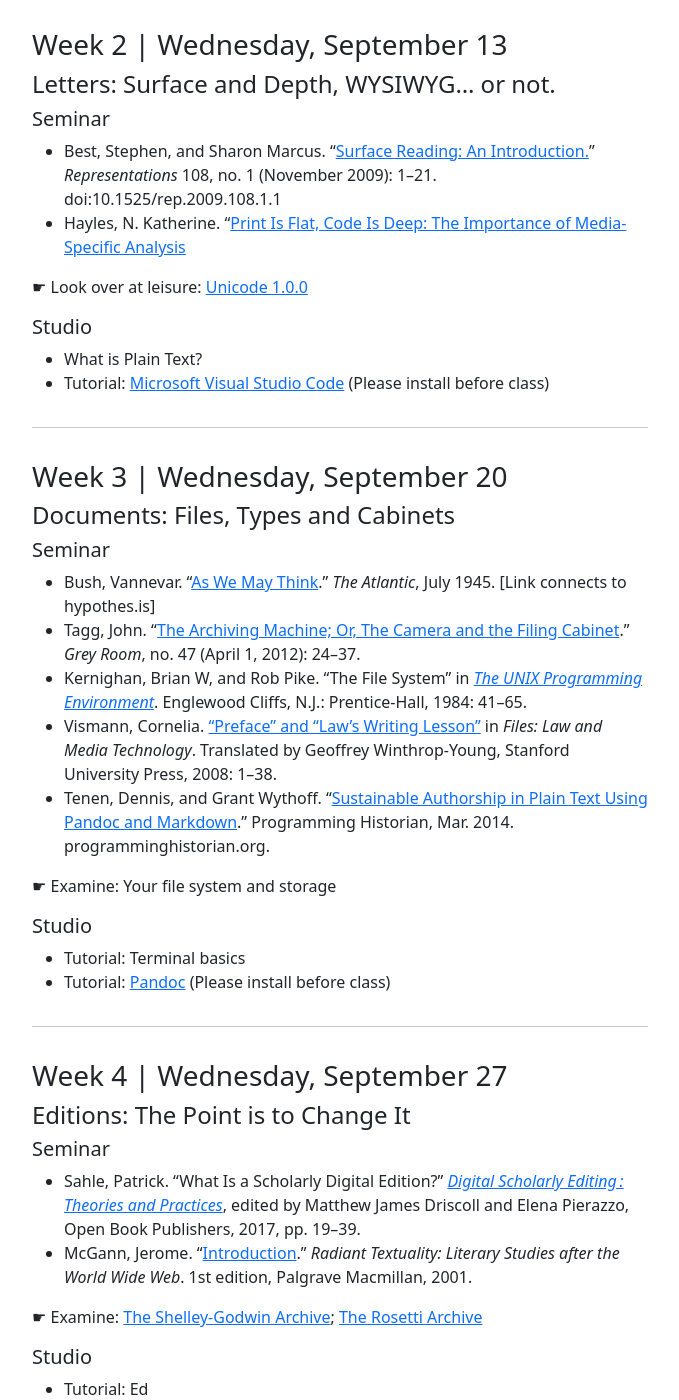
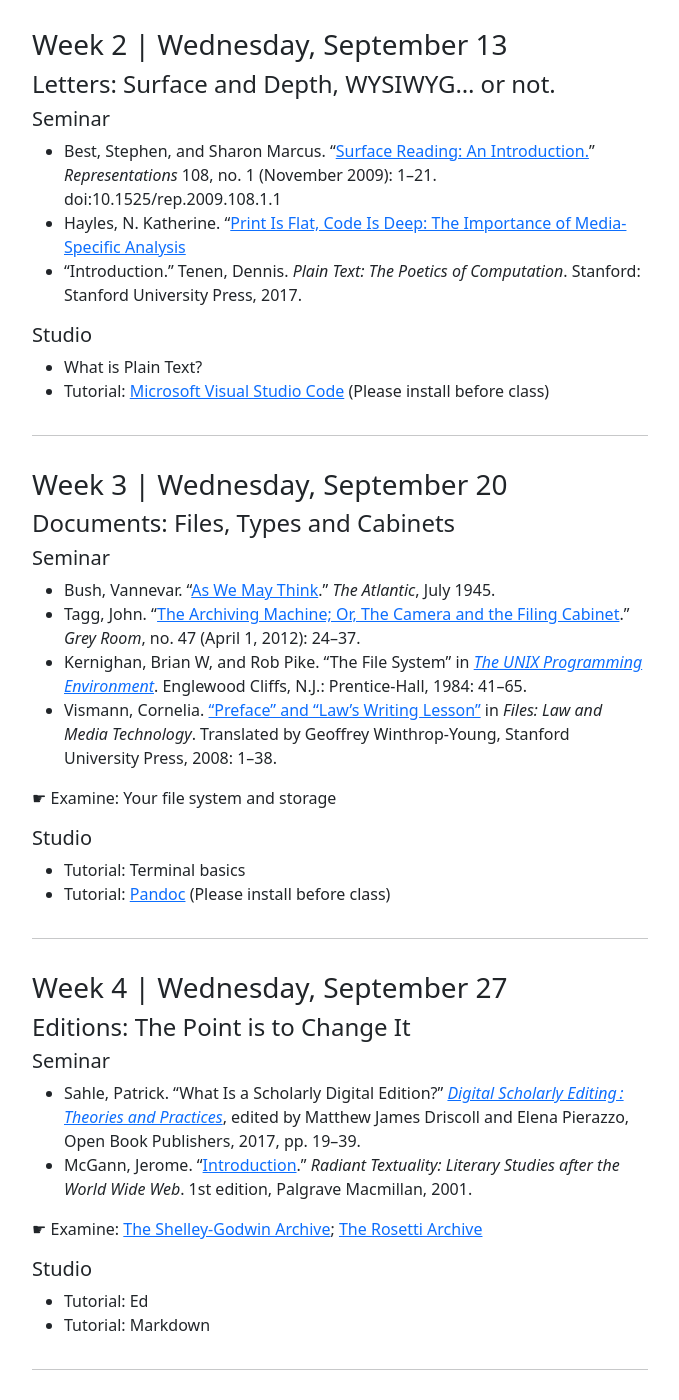
Before and after one commit to elotroalex/f23-intro-dh, a Jekyll site: the page built from schedule.md, in a window 1280 px wide and 1400 px high, scrolled down 721 px. Shown: the whole window, without its empty margins (300-979 px from the left). Built offline with Jekyll 4.4.1, drawn with Linux system fonts in a browser that asks for light colours.

Commit message:
tweaks to week 3

```diff
--- a/schedule.md
+++ b/schedule.md
@@ -44,8 +44,9 @@ permalink: /schedule/
 - Hayles, N. Katherine. "[Print Is Flat, Code Is Deep: The Importance
   of Media-Specific
   Analysis](https://muse-jhu-edu.yale.idm.oclc.org/article/54949)
+- "Introduction." Tenen, Dennis. _Plain Text: The Poetics of Computation_. Stanford: Stanford University Press, 2017.
 
-☛ Look over at leisure: [Unicode 1.0.0](http://www.unicode.org/versions/Unicode1.0.0/)
+<!-- ☛ Look over at leisure: [Unicode 1.0.0](http://www.unicode.org/versions/Unicode1.0.0/) -->
 
 ##### Studio
 
@@ -60,7 +61,7 @@ permalink: /schedule/
 
 ##### Seminar
 
-- Bush, Vannevar. "[As We May Think](https://via.hypothes.is/https://www.theatlantic.com/magazine/archive/1945/07/as-we-may-think/303881/)." _The Atlantic_, July 1945. [Link connects to hypothes.is]
+- Bush, Vannevar. "[As We May Think](https://www.theatlantic.com/magazine/archive/1945/07/as-we-may-think/303881/)." _The Atlantic_, July 1945.
 - Tagg, John. "[The Archiving Machine; Or, The Camera and the Filing
   Cabinet](https://direct-mit-edu.yale.idm.oclc.org/grey/article/doi/10.1162/GREY_a_00068/10631/The-Archiving-Machine-or-The-Camera-and-the-Filing)."
   _Grey Room_, no. 47 (April 1, 2012): 24--37.
@@ -68,10 +69,6 @@ permalink: /schedule/
   Programming Environment](http://files.catwell.info/misc/mirror/the-unix-programming-environment-kernighan-pike.pdf)_. Englewood Cliffs, N.J.: Prentice-Hall,
   1984: 41--65.
 - Vismann, Cornelia. ["Preface" and "Law's Writing Lesson"](https://drive.google.com/file/d/1dq40AGtyv42B6coFdd0X8LAIPZ0EbFY7/view?usp=sharing) in _Files: Law and Media Technology_. Translated by Geoffrey Winthrop-Young, Stanford University Press, 2008: 1--38.
-- Tenen, Dennis, and Grant Wythoff. "[Sustainable Authorship in Plain
-  Text Using Pandoc and
-  Markdown](https://programminghistorian.org/en/lessons/sustainable-authorship-in-plain-text-using-pandoc-and-markdown)."
-  Programming Historian, Mar. 2014. programminghistorian.org.
 
 ☛ Examine: Your file system and storage
 
```
